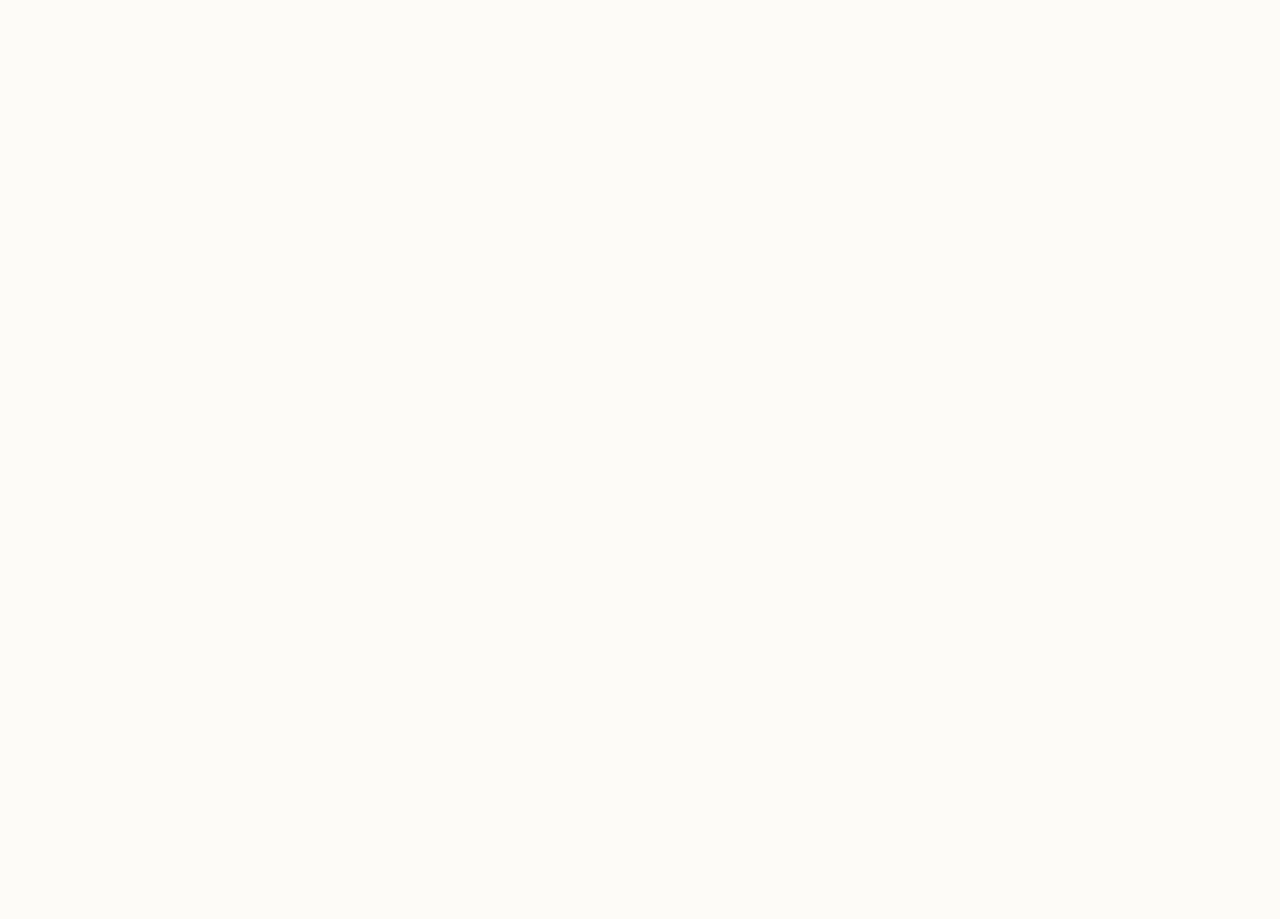
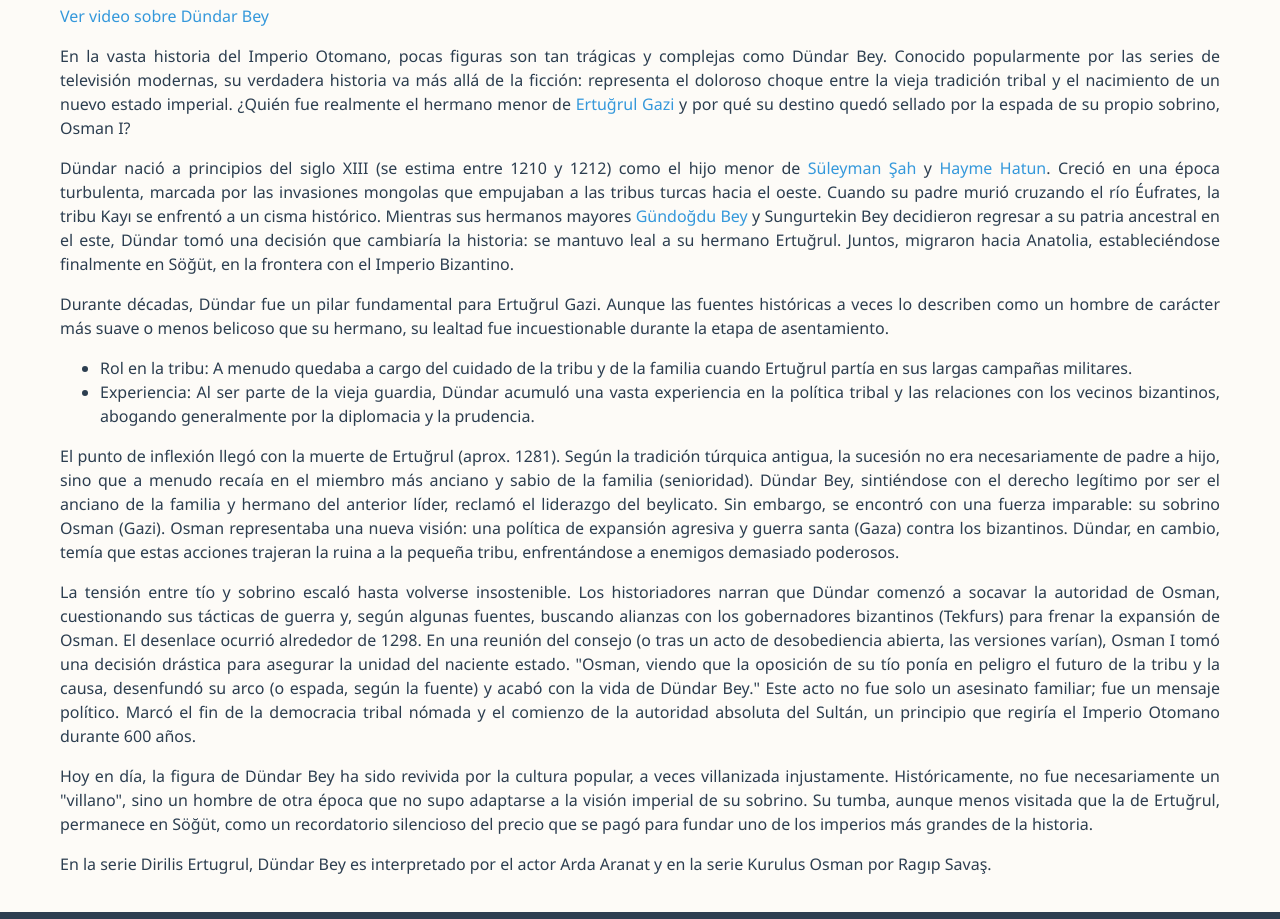
Before and after one commit to Ana-Galvez/blog-historia, a React (Vite) app: page /dundar-ertugrul in a window 1280 px wide. Before the commit this address had no page. Shown: the part 773-1692 px from the top of the page. Before the commit the page ends 800 px from the top, so only its background shows below. Built offline with nearby package versions, Linux system fonts and the light colour scheme.

Commit message:
feat: dundar

```diff
--- a/src/App.jsx
+++ b/src/App.jsx
@@ -12,6 +12,7 @@ import HalimeHatunErtugrul from "./pages/edadMedia/HalimeHatunErtugrul";
 import HaymeErtugrul from "./pages/edadMedia/HaymeErtugrul";
 import SuleymanSha from "./pages/edadMedia/SuleymanSha";
 import GundogduErtugrul from "./pages/edadMedia/GundogduErtugrul";
+import DundarErtugrul from "./pages/edadMedia/DundarErtugrul";
 import "./App.css";
 import { ThemeProvider } from "./context/ThemeContext";
 
@@ -36,6 +37,7 @@ function App() {
             <Route path="hayme-ertugrul" element={<HaymeErtugrul />} />
             <Route path="suleyman-sha" element={<SuleymanSha />} />
             <Route path="gundogdu-ertugrul" element={<GundogduErtugrul />} />
+            <Route path="dundar-ertugrul" element={<DundarErtugrul />} />
           </Route>
         </Routes>
       </BrowserRouter>
--- a/src/pages/EdadMedia.jsx
+++ b/src/pages/EdadMedia.jsx
@@ -7,7 +7,8 @@ const EdadMedia = () => {
     { name: "Halime Hatun (Esposa de Ertugrul Gazi)", path: "/halime-hatun-ertugrul" },
     { name: "Hayme Hatun (Madre de Ertugrul Gazi)", path: "/hayme-ertugrul" },
     { name: "Suleyman Shah (Padre de Ertugrul Gazi)", path: "/suleyman-sha" },
-    { name: "Gündoğdu Ertugrul (Hermano de Ertugrul Gazi)", path: "/gundogdu-ertugrul" }
+    { name: "Gündoğdu Ertugrul (Hermano de Ertugrul Gazi)", path: "/gundogdu-ertugrul" },
+    { name: "Dündar Ertugrul (Hermano de Ertugrul Gazi)", path: "/dundar-ertugrul" }
   ];
 
   return (
--- /dev/null
+++ b/src/pages/edadMedia/DundarErtugrul.jsx
@@ -0,0 +1,112 @@
+import DundarErtugrulImg from "../../assets/dundar.jpg";
+import DundarErtugrulImg2 from "../../assets/dundar2.jpg";
+import { Link } from "react-router-dom";
+const DundarErtugrul = () => {
+  return (
+    <div className="page-content">
+      <h1>Dündar Bey (Hermano menor de Ertugrul Gazi)</h1>
+      <img
+        src={DundarErtugrulImg}
+        alt="Dündar Bey"
+        style={{ width: "250px", height: "250px", marginRight: "10px" }}
+      />
+      <img
+        src={DundarErtugrulImg2}
+        alt="Dündar Bey"
+        style={{ width: "350px", height: "250px" }}
+      />
+      <br />
+      <a
+        href="https://youtu.be/jMn9dIRVIFQ"
+        target="_blank"
+        rel="noopener noreferrer"
+      >
+        Ver video sobre Dündar Bey
+      </a>
+      <p>
+        En la vasta historia del Imperio Otomano, pocas figuras son tan trágicas
+        y complejas como Dündar Bey. Conocido popularmente por las series de
+        televisión modernas, su verdadera historia va más allá de la ficción:
+        representa el doloroso choque entre la vieja tradición tribal y el
+        nacimiento de un nuevo estado imperial. ¿Quién fue realmente el hermano
+        menor de <Link to="/ertugrul-gazi">Ertuğrul Gazi</Link> y por qué su
+        destino quedó sellado por la espada de su propio sobrino, Osman I?
+      </p>
+      <p>
+        Dündar nació a principios del siglo XIII (se estima entre 1210 y 1212)
+        como el hijo menor de <Link to="/suleyman-sha">Süleyman Şah</Link> y{" "}
+        <Link to="/hayme-ertugrul">Hayme Hatun</Link>. Creció en una época
+        turbulenta, marcada por las invasiones mongolas que empujaban a las
+        tribus turcas hacia el oeste. Cuando su padre murió cruzando el río
+        Éufrates, la tribu Kayı se enfrentó a un cisma histórico. Mientras sus
+        hermanos mayores <Link to="/gundogdu-ertugrul">Gündoğdu Bey</Link> y
+        Sungurtekin Bey decidieron regresar a su patria ancestral en el este,
+        Dündar tomó una decisión que cambiaría la historia: se mantuvo leal a su
+        hermano Ertuğrul. Juntos, migraron hacia Anatolia, estableciéndose
+        finalmente en Söğüt, en la frontera con el Imperio Bizantino.
+      </p>
+      <p>
+        Durante décadas, Dündar fue un pilar fundamental para Ertuğrul Gazi.
+        Aunque las fuentes históricas a veces lo describen como un hombre de
+        carácter más suave o menos belicoso que su hermano, su lealtad fue
+        incuestionable durante la etapa de asentamiento.
+        <ul>
+          <li>
+            Rol en la tribu: A menudo quedaba a cargo del cuidado de la tribu y
+            de la familia cuando Ertuğrul partía en sus largas campañas
+            militares.
+          </li>
+          <li>
+            Experiencia: Al ser parte de la vieja guardia, Dündar acumuló una
+            vasta experiencia en la política tribal y las relaciones con los
+            vecinos bizantinos, abogando generalmente por la diplomacia y la
+            prudencia.
+          </li>
+        </ul>
+      </p>
+      <p>
+        El punto de inflexión llegó con la muerte de Ertuğrul (aprox. 1281).
+        Según la tradición túrquica antigua, la sucesión no era necesariamente
+        de padre a hijo, sino que a menudo recaía en el miembro más anciano y
+        sabio de la familia (senioridad). Dündar Bey, sintiéndose con el derecho
+        legítimo por ser el anciano de la familia y hermano del anterior líder,
+        reclamó el liderazgo del beylicato. Sin embargo, se encontró con una
+        fuerza imparable: su sobrino Osman (Gazi). Osman representaba una nueva
+        visión: una política de expansión agresiva y guerra santa (Gaza) contra
+        los bizantinos. Dündar, en cambio, temía que estas acciones trajeran la
+        ruina a la pequeña tribu, enfrentándose a enemigos demasiado poderosos.
+      </p>
+      <p>
+        La tensión entre tío y sobrino escaló hasta volverse insostenible. Los
+        historiadores narran que Dündar comenzó a socavar la autoridad de Osman,
+        cuestionando sus tácticas de guerra y, según algunas fuentes, buscando
+        alianzas con los gobernadores bizantinos (Tekfurs) para frenar la
+        expansión de Osman. El desenlace ocurrió alrededor de 1298. En una
+        reunión del consejo (o tras un acto de desobediencia abierta, las
+        versiones varían), Osman I tomó una decisión drástica para asegurar la
+        unidad del naciente estado. "Osman, viendo que la oposición de su tío
+        ponía en peligro el futuro de la tribu y la causa, desenfundó su arco (o
+        espada, según la fuente) y acabó con la vida de Dündar Bey." Este acto
+        no fue solo un asesinato familiar; fue un mensaje político. Marcó el fin
+        de la democracia tribal nómada y el comienzo de la autoridad absoluta
+        del Sultán, un principio que regiría el Imperio Otomano durante 600
+        años.
+      </p>
+      <p>
+        Hoy en día, la figura de Dündar Bey ha sido revivida por la cultura
+        popular, a veces villanizada injustamente. Históricamente, no fue
+        necesariamente un "villano", sino un hombre de otra época que no supo
+        adaptarse a la visión imperial de su sobrino. Su tumba, aunque menos
+        visitada que la de Ertuğrul, permanece en Söğüt, como un recordatorio
+        silencioso del precio que se pagó para fundar uno de los imperios más
+        grandes de la historia.
+      </p>
+      <p>
+        En la serie Dirilis Ertugrul, Dündar Bey es interpretado por el actor
+        Arda Aranat y en la serie Kurulus Osman por Ragıp Savaş.
+      </p>
+    </div>
+  );
+};
+
+export default DundarErtugrul;
--- a/src/pages/edadMedia/HaymeErtugrul.jsx
+++ b/src/pages/edadMedia/HaymeErtugrul.jsx
@@ -16,7 +16,7 @@ const HaymeErtugrul = () => {
         Ver video sobre Hayme Hatun
       </a>
       <p>Hayme Hatun fue la madre de <Link to="/ertugrul-gazi">Ertuğrul Gazi</Link> y la abuela de Osman I (fundador del Imperio Otomano). Su papel no se limitó al de "esposa de líder"; tras la muerte de su esposo, ella asumió el liderazgo de la tribu Kayı en uno de sus momentos más críticos, guiando la migración que eventualmente llevaría a la fundación del imperio. Por eso se le considera la matriarca fundadora.</p>
-      <p>La tradición popular (y la serie de TV) dice que fue esposa de <Link to="/suleyman-sha">Suleyman Shah</Link>. Sin embargo, la historia académica moderna se inclina más a que fue esposa de Gündüz Alp (basado en monedas antiguas encontradas). Sea cual sea el nombre, fue la compañera del Bey de la tribu. Fue madre de cuatro hijos varones que marcaron el destino del clan: <Link to="/gundogdu-ertugrul">Gündoğdu Bey</Link>: El mayor. Sungurtekin Bey: Quien pasó años separado de la tribu (según la leyenda, como espía o prisionero). <Link to="/ertugrul-gazi">Ertuğrul Gazi</Link>: El padre de los otomanos. Dündar Bey: El menor.</p>
+      <p>La tradición popular (y la serie de TV) dice que fue esposa de <Link to="/suleyman-sha">Suleyman Shah</Link>. Sin embargo, la historia académica moderna se inclina más a que fue esposa de Gündüz Alp (basado en monedas antiguas encontradas). Sea cual sea el nombre, fue la compañera del Bey de la tribu. Fue madre de cuatro hijos varones que marcaron el destino del clan: <Link to="/gundogdu-ertugrul">Gündoğdu Bey</Link>: El mayor. Sungurtekin Bey: Quien pasó años separado de la tribu (según la leyenda, como espía o prisionero). <Link to="/ertugrul-gazi">Ertuğrul Gazi</Link>: El padre de los otomanos. <Link to="/dundar-ertugrul">Dündar Bey</Link>: El menor.</p>
       <p>Se la llama "Devlet Ana" (Madre del Estado). A diferencia de muchas mujeres de su época que permanecían en segundo plano, Hayme Hatun actuó como Regente y Líder Tribal. Cuando su esposo murió (se dice que ahogado en el Éufrates), la tribu Kayı quedó descabezada y dividida. Una parte quería regresar a Asia Central y otra quería seguir hacia Anatolia. Hayme Hatun tomó el mando, unificó a las familias bajo su "tienda" (Hayme significa tienda en una variante antigua, simbolizando protección) y apoyó la decisión de su hijo Ertuğrul de marchar hacia la frontera bizantina. Sin su apoyo y autoridad moral, Ertuğrul probablemente no habría tenido la fuerza política para liderar.</p>
       <p>A diferencia de Ertuğrul y Halime que están en Söğüt, Hayme Hatun descansa en un lugar diferente, marcando la ruta de migración de la tribu. Su tumba se encuentra en Domaniç, en la aldea de Çarşamba. Domaniç era la zona de veraneo de la tribu. Se dice que ella murió allí mientras la tribu pastaba sus rebaños. El sultán otomano Abdul Hamid II (siglo XIX) localizó su tumba, que estaba casi perdida, y construyó el mausoleo actual en su honor.</p>
       <p>Incluso hoy en día, su legado es muy tangible en Turquía: El Festival de "Hayme Ana": Cada año, a principios de septiembre, se celebra en Domaniç un festival en su honor llamado "Ceremonias de Conmemoración de Hayme Ana y Migración a Domaniç". Es la única mujer en la historia turca que tiene una ceremonia estatal de este tipo dedicada exclusivamente a ella. Frase Célebre (Atribuida): Se le atribuye un consejo a Ertuğrul que resume la filosofía otomana: "Hijo, que tu espada sea afilada y tu corazón misericordioso. No olvides de dónde vienes para que no pierdas el camino hacia donde vas."</p>
--- a/src/pages/edadMedia/SuleymanSha.jsx
+++ b/src/pages/edadMedia/SuleymanSha.jsx
@@ -76,7 +76,7 @@ const SuleymanSha = () => {
         dividieron a la tribu: <Link to="/gundogdu-ertugrul">Gündoğdu Bey</Link>: El mayor. Sungurtekin Bey: Se dice
         que sirvió como espía o soldado para los selyúcidas.{" "}
         <Link to="/ertugrul-gazi">Ertuğrul Gazi</Link>: El padre de Osman I y
-        quien continuaría el legado hacia la fundación del imperio. Dündar Bey:
+        quien continuaría el legado hacia la fundación del imperio. <Link to="/dundar-ertugrul">Dündar Bey</Link>:
         El menor, quien acompañó a Ertuğrul y cuya historia termina trágicamente
         a manos de su sobrino Osman muchos años después.
       </p>
```
Also changed, not shown: src/pages/edadMedia/GundogduErtugrul.jsx (+58 -9 lines), src/assets/dundar.jpg (added), src/assets/dundar2.jpg (added).
